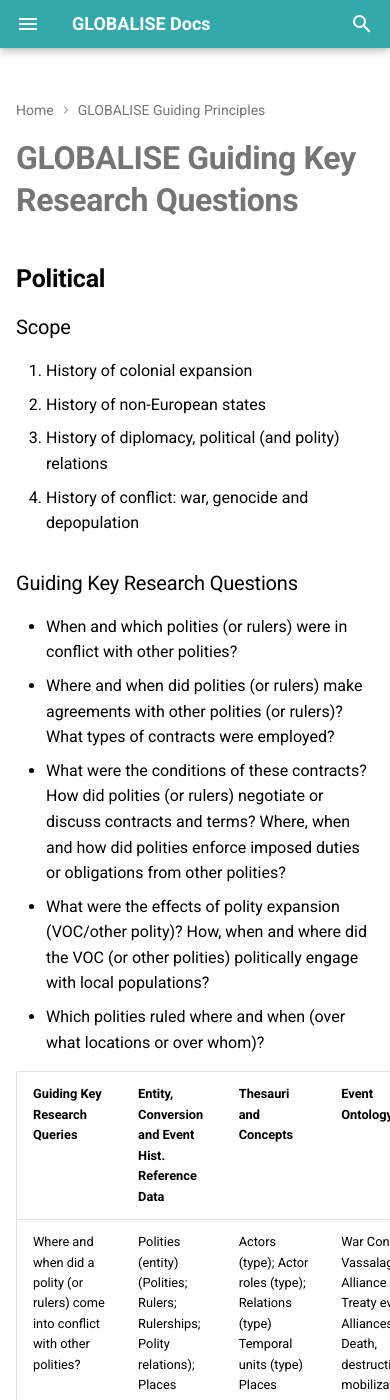
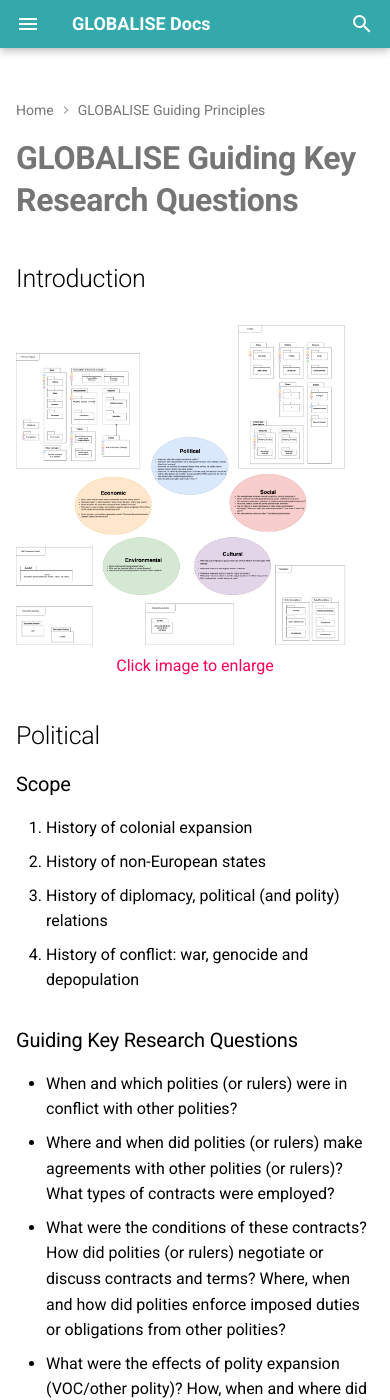
Before and after one commit to globalise-huygens/tanap.docs.globalise.huygens.knaw.nl, an MkDocs documentation site: the page built from docs/mission/themes-questions.md, in a window 390 px wide and 1400 px high. Built offline with MkDocs 1.6.1 and Material for MkDocs 9.7.7, drawn with Linux system fonts in a browser that asks for light colours; comment, search, counter and statistics services are not loaded.

Commit message:
Add schema

```diff
--- a/docs/mission/themes-questions.md
+++ b/docs/mission/themes-questions.md
@@ -1,7 +1,11 @@
-
 # **GLOBALISE Guiding Key Research Questions**
 
-## **Political**
+## Introduction
+
+<p style="text-align: center;"><a href="/static/img/GLOBALISE-ResearchThemes_bg.png" target="_blank"><img src="/static/img/GLOBALISE-ResearchThemes.png" alt="GLOBALISE Research Themes diagram"><br>
+Click image to enlarge</a></p>
+
+## Political
 
 ### Scope
 
@@ -27,7 +31,7 @@
 | What were the effects of polities expansion (VOC/other polity)? How, where and when did the VOC (or other polities) politically engage with local populations?  | Polities (entity); Places (entity); Temporal expressions (entity); Events (entity) | Actors (type); Actor roles (type); Relations (type) Statuses (type) Temporal units (type) Places (type)  \+ Political Terminology | Conquest, subjugation, policy making, treaty events, treaty conditions, |
 | Which polities (or rulers)  ruled over what locations or over whom? \[Political Governance\] | Polities (entity) Persons (entity) Places (entity) Temporal expressions (entity)  | Actors (type); Actor roles (type); Relations (type) Statuses (type) Temporal units (type) Places (type)  | Appointments |
 
-## **Economic**
+## Economic
 
 ### Scope
 
@@ -55,7 +59,7 @@
 
 
 
-## **Social**
+## Social
 
 ### Scope
 
@@ -90,7 +94,7 @@ Gender History:
 | Who resisted/revolted where and when? In relation to what work/obligation/polity/event did the resistance take place? |  Persons (entity) Temporal expressions (entity) Places (entity) Ships (entity) Polities (entity)  | Statuses (type) Actors (type) Relations (type) Commodities (type) Temporal units (type) Places (type)  | Revolt  |
 | What mentions of gender can we recover from the archive? How are genders written about? What roles, work or actions were gendered and how were they written about?    Gender History | Persons (entity) Temporal expressions (entity) Places (entity) Polities (entity) \[NB: queens, female merchants\] | Statuses (type) Relations (type) Actors (type) Commodities (type) Temporal units (type) Places (type)  \[NB: gender invisible categories), roles (housewives, ‘slave woman’)\] | Events like marriage, conditions like being widowed. Any (work-related) event |
 
-## **Cultural**
+## Cultural
 
 ### Scope
 
@@ -119,7 +123,7 @@ History of Knowledge Circulation (scientific knowhow, flora and fauna, religion,
 | Where and when were what religions followed or spread?  \[Religious history\] |  Persons (entity) Temporal expressions (entity) Places (entity) Polities (entity)  | Relations (type) Actors (type) Statuses (type) Places (type) Temporal units (type) \[NB: Also includes: Religious concepts and terminology \+ religious professions (priests etc)\] | Events like conversion, preaching, religious instruction |
 | Where and when were natural (botanical, live animals, animal products) or scientific objects transported in the context of gift giving/ knowledge production? Where and when were natural or scientific objects reported on in different documents? History of Knowledge Circulation (scientific knowhow, flora and fauna, religion, literacy) | Persons (entity) Places (entity) Temporal expressions (entity) \[NB: Persons, Groups (like doctors, surgeons, engineers, diamond cutters, religious orders, priests, teachers, artists), polities\] | Actors (type) Commodities (type) Documents (type) Places (type) Temporal units (type) Actor roles (type) Statuses (type) Occupations (type) Events (type) \[NB: Commodities (maps, books, spectacles, compasses, guns, medicinal plants etc)\] |  Event types concerning transportation |
 
-## **Environmental**
+## Environmental
 
 ### Scope
 
@@ -141,7 +145,7 @@ History of Knowledge Circulation (scientific knowhow, flora and fauna, religion,
 | How did humans interact with animals?  |   | Commodities, persons, groups, | Events relating to trade, diplomacy in the form of gifts, death, destruction, hunting, domestication, use of animals as draught animals |
 | When and where did famines occur? What information can be drawn about related phenomena in the form of war, food scarcity, impairment of food supply and extreme weather? | Commodities, groups, persons, locations, polities | Commodities, locations, groups, professions, concepts relating to agriculture, taxation, finance | Events relating to death, destruction, scarcity, shortage, drought, pestilence |
 
-## **Other**
+## Other
 
 ### Scope
 
--- a/docs/stylesheets/extra.css
+++ b/docs/stylesheets/extra.css
@@ -52,13 +52,13 @@ body {
 }
 
 /* Increase font size on screens smaller than 768px */
-@media (max-width: 768px) {
+@media screen (max-width: 768px) {
   body {
-      font-size: 1.1em; /* Adjust as needed */
+      font-size: 5em; /* Adjust as needed */
   }
   /* Adjust other elements as needed */
   h1, h2, h3, h4, h5, h6 {
-      font-size: 1.2em; /* Adjust heading font sizes */
+      font-size: 5em; /* Adjust heading font sizes */
   }
   /* Additional adjustments */
 }
--- a/mkdocs.yml
+++ b/mkdocs.yml
@@ -1,6 +1,7 @@
 site_name: GLOBALISE Docs
 repo_name: "globalise-huygens/docs.globalise.huygens.knaw.nl/"
 repo_url: "https://github.com/globalise-huygens/docs.globalise.huygens.knaw.nl/"
+site_url: "https://docs.globalise.huygens.knaw.nl/"
 
 theme:
   name: material
@@ -23,7 +24,7 @@ nav:
       - "Guiding Key Research Questions": mission/themes-questions.md
   - "GLOBALISE Ethics Guidelines":
       - "Ethics Policy": ethics/policy.md
-      - "Ethical Review of Work Processes": ethics/workflow-review.md
+<!--      - "Ethical Review of Work Processes": ethics/workflow-review.md -->
 markdown_extensions:
   - toc:
       permalink: True
```
Also changed, not shown: docs/index.md (+1 -1 lines), docs/mission/mission_researchthemes.md (+4 -8 lines), docs/static/img/GLOBALISE-ResearchInfrastructure.png (added), docs/static/img/GLOBALISE-ResearchThemes.png (added), docs/static/img/GLOBALISE-ResearchThemes_bg.png (added), docs/static/img/htr-viewer-transcriptions-screenshot.png (deleted), docs/static/img/places-visualization-screenshot.png (deleted), docs/static/img/thesaurus-browser-screenshot.png (deleted).
